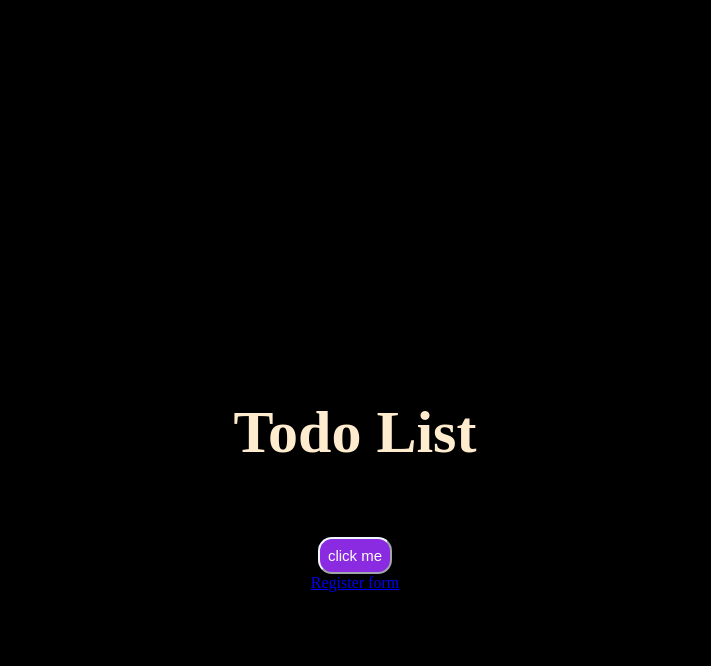
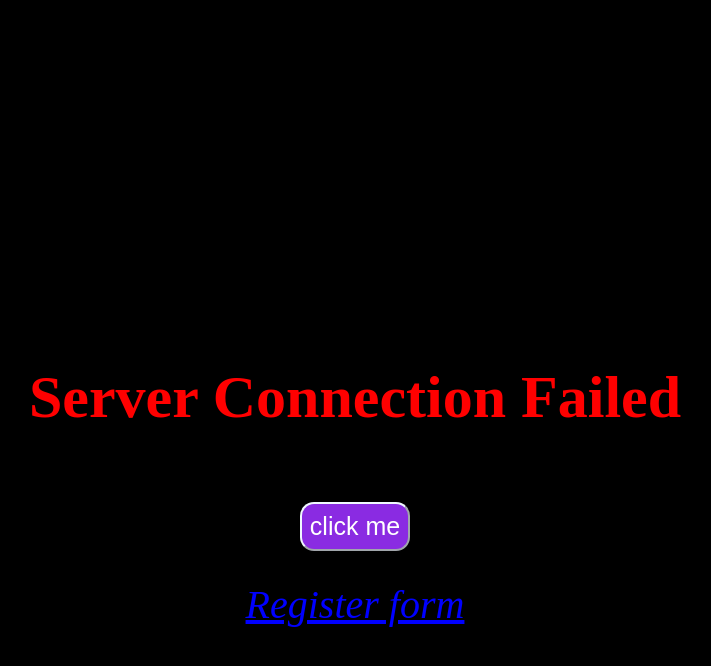
Before and after one commit to Jagadesh152004/TODO-LIST, a plain HTML site: page index.html in a window 1280 px wide. Both pictures are taken after a click on the button "click me". Shown: the whole page, without its empty margins (285-996 px from the left). Drawn offline with Linux system fonts and the light colour scheme; no server answers.

Commit message:
Added a new Error Handling using Asynchronous

```diff
--- a/Register.css
+++ b/Register.css
@@ -1,9 +1,3 @@
-.link{
-    margin-top: 30px;
-    font-size: 40px;
-    font-style: italic;
-    color: blue;
-}
 
 label{
     color: white;
@@ -32,8 +26,42 @@ input{
 
     padding:30px ;
 
-    /*border:2px;
+/*    border:2px;
     border-style: solid;
     border-color: azure;
 */
 }
+.FormContainer{
+    background-color: black;
+    display: flex;
+    justify-content: center;
+    align-items: center;
+    height: 965px;
+
+ /*   border:2px;
+    border-style: solid;
+    border-color: azure;
+    padding: 2px;
+*/
+}
+
+.button{
+    background-color: rgb(122, 20, 148);
+    font-size: 20px;
+    margin-top: 30px;
+    border-radius: 10px;
+    padding: 7px;
+    border-style: solid;
+    border-color: aliceblue;
+    font-style: normal;
+    font-family: 'Segoe UI', Tahoma, Geneva, Verdana, sans-serif;
+    color: azure;
+}
+
+button:hover{
+    color: black;
+    background-color: chartreuse;
+    border-color: white;
+    border-style: solid;
+
+}
--- a/index.html
+++ b/index.html
@@ -10,15 +10,14 @@
 <body>
 
     <div class="container">
-        <h1 class="head-1">Todo List</h1>
+        <h1 class="head-1">Course Register</h1>
 
         <button onclick="getStudent()" class="button">click me</button>
 
         <a href="register.html" target="_blank" class="link">Register form</a>
     </div>
 
-<script src="todoJS.js">
-</script>
+<script src="todoJS.js"></script>
 
 </body>
 
--- a/style.css
+++ b/style.css
@@ -26,9 +26,25 @@ body{
 .button{
     margin-top: 30px;
     color: white;
-    font-size: 15px;
+    font-size: 25px;
     border-radius: 14px;
     padding: 8px;
     background-color: blueviolet;
     border-color: aliceblue;
 }
+
+.button:hover{
+    background-color: chartreuse;
+    color: black;
+}
+
+.link{
+    margin-top: 30px;
+    font-size: 40px;
+    font-style: italic;
+    color: blue;
+}
+
+.link:hover{
+    color: azure;
+}
--- a/todoJS.js
+++ b/todoJS.js
@@ -1,7 +1,31 @@
+let h1 = document.querySelector(".head-1");
 
-function getStudent(){
-fetch("http://localhost:8080/students")
-.then((response) => response.json())
-.then((data) => console.log(data))
-.catch((error) => console.log(error));
+async function getStudent(){
+
+    try{
+
+        const response = await fetch("http://localhost:8080/students");
+
+        if(response.ok){
+
+           const data = await response.json();
+
+            console.log(data);
+
+            h1.textContent = "Got the List of Records";
+            h1.style.color = "green";
+
+        }else{
+
+            throw new Error("Error happens")
+
+        }
+
+    }catch(error){
+
+        h1.textContent = "Server Connection Failed";
+        h1.style.color = "red";
+
+        console.log(error);
+    }
 }
```
